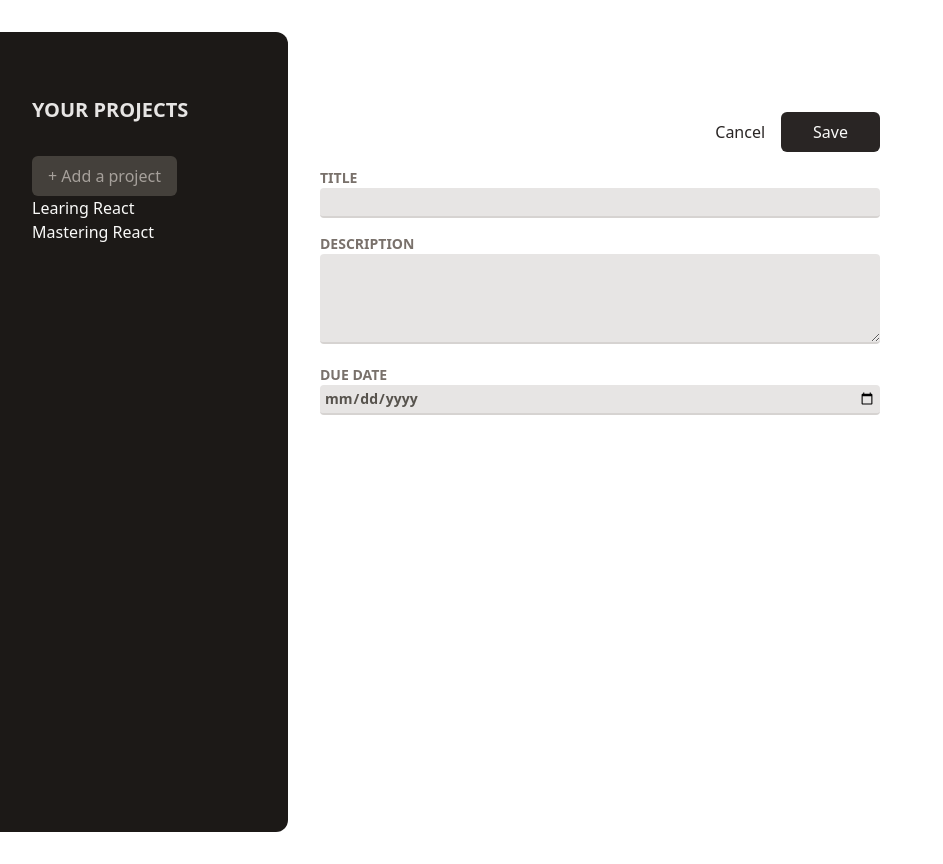
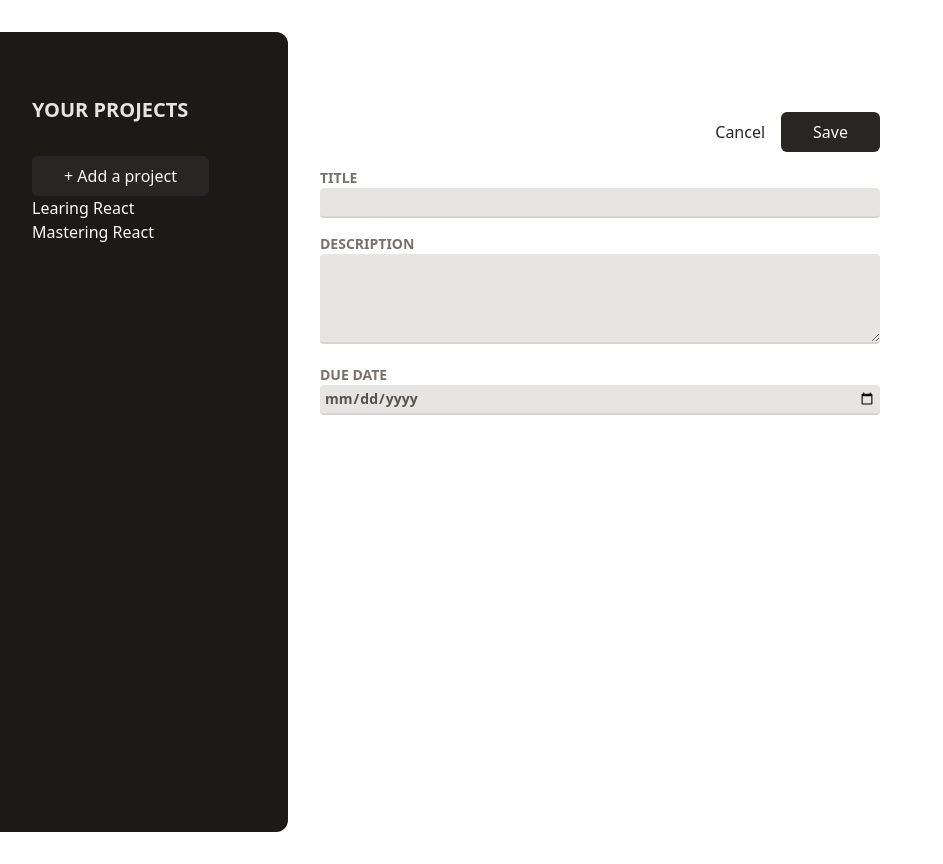
Before and after one commit to PikuzaMarie/project-management, a React (Vite) app: page / in a window 1280 px wide. Shown: the whole page, without its empty margins (0-943 px from the left). Built offline with nearby package versions, Linux system fonts and the light colour scheme.

Commit message:
style: change built-in button to PrimaryButton

```diff
--- a/src/components/NewProject/NewProject.jsx
+++ b/src/components/NewProject/NewProject.jsx
@@ -1,4 +1,5 @@
 import { Input } from '../Input';
+import { PrimaryButton } from '../PrimaryButton';
 
 export function NewProject() {
   return (
@@ -10,9 +11,7 @@ export function NewProject() {
           </button>
         </li>
         <li>
-          <button className="curson-pointer rounded-md bg-stone-800 px-8 py-2 text-stone-50 hover:bg-stone-950">
-            Save
-          </button>
+          <PrimaryButton>Save</PrimaryButton>
         </li>
       </menu>
       <div>
--- a/src/components/ProjectsSidebar/ProjectsSidebar.jsx
+++ b/src/components/ProjectsSidebar/ProjectsSidebar.jsx
@@ -1,12 +1,12 @@
+import { PrimaryButton } from '../PrimaryButton';
+
 export function ProjectsSidebar() {
   return (
     <aside className="w-1/3 rounded-r-xl bg-stone-900 px-8 py-16 text-stone-50 md:w-72">
       <h2 className="mb-8 font-bold text-stone-200 uppercase md:text-xl">
         Your projects
       </h2>
-      <button className="cursor-pointer rounded-md bg-stone-700 px-4 py-2 text-xs text-stone-400 hover:bg-stone-600 hover:text-stone-100 md:text-base">
-        + Add a project
-      </button>
+      <PrimaryButton>+ Add a project</PrimaryButton>
       <ul>
         <li>Learing React</li>
         <li>Mastering React</li>
```
